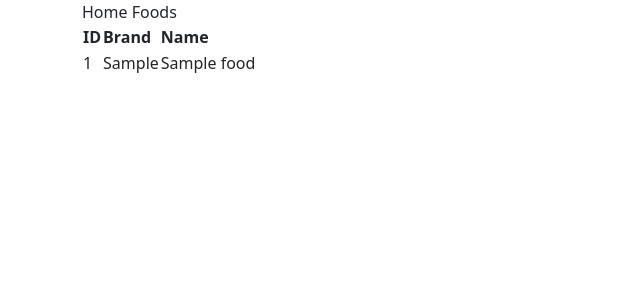
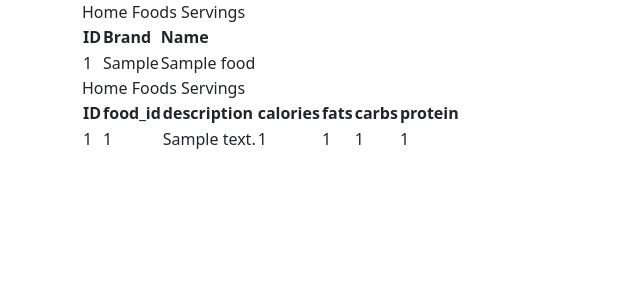
Before and after one commit to TylerCoulson/caloria, a FastAPI app: page /food/1 in a window 1280 px wide. Shown: the top 300 px of the page, without its empty margins (0-640 px from the left). Run offline with FastAPI, Linux system fonts and the light colour scheme; tables that the repository leaves empty hold one stand-in row (values such as "Sample post"); some libraries are stand-ins or nearby versions.

Commit message:
added serving_size to html

```diff
--- a/app/api/api_htmx_v1.py
+++ b/app/api/api_htmx_v1.py
@@ -1,8 +1,10 @@
 from fastapi import APIRouter
 
-from app.api.api_htmx import page_index, food
+from app.api.api_htmx import page_index, food, serving_size
 
 htmx_router = APIRouter()
 
 htmx_router.include_router(page_index.router)
 htmx_router.include_router(food.router, prefix="/food")
+htmx_router.include_router(food.router, prefix="/food")
+htmx_router.include_router(serving_size.router, prefix="/servings")
--- a/app/schemas/food.py
+++ b/app/schemas/food.py
@@ -14,3 +14,8 @@ class Food(FoodBase):
     # servings: List["Food"] | None = []
     class Config:
         orm_mode = True
+
+class FoodWithServings(Food):
+    servings: List["Food"] | None = []
+    class Config:
+        orm_mode = True
--- a/app/templates/base.html
+++ b/app/templates/base.html
@@ -1,13 +1,12 @@
 <!DOCTYPE html>
 <html>
     <head>
-        <meta charset="utf-8">
-        <meta http-equiv="X-UA-Compatible" content="IE=edge">
+        <meta charset="utf-8"/>
+        <meta http-equiv="X-UA-Compatible" content="IE=edge"/>
         <title>Weight Loss App</title>
-        <meta name="description" content="">
-        <meta name="viewport" content="width=device-width, initial-scale=1">
-        <link href="https://cdn.jsdelivr.net/npm/bootstrap@5.3.0-alpha1/dist/css/bootstrap.min.css" rel="stylesheet" integrity="sha384-GLhlTQ8iRABdZLl6O3oVMWSktQOp6b7In1Zl3/Jr59b6EGGoI1aFkw7cmDA6j6gD" crossorigin="anonymous">
-
+        <meta name="description" content=""/>
+        <meta name="viewport" content="width=device-width, initial-scale=1"/>
+        <link href="https://cdn.jsdelivr.net/npm/bootstrap@5.3.0-alpha1/dist/css/bootstrap.min.css" rel="stylesheet" integrity="sha384-GLhlTQ8iRABdZLl6O3oVMWSktQOp6b7In1Zl3/Jr59b6EGGoI1aFkw7cmDA6j6gD" crossorigin="anonymous"/>
     </head>
     <body id="container" class="container">
         {% include "nav.html"%}
--- a/app/templates/food.html
+++ b/app/templates/food.html
@@ -1,7 +1,7 @@
 {% if not hx_request %}{% extends "index.html" %}{% endif %}
 
 {% block content %}
-<table>
+<table name="food">
     <thead>
         <tr>
             <th id="id">ID</th>
@@ -10,14 +10,16 @@
         </tr>
     </thead>
     <tbody>
-    {% for food in foods %}
-        <tr>
-            <td headers="id" name="food_id" hx-push-url="true" value={{food.id}} hx-trigger="click" hx-get="/food/{{food.id}}" hx-target="#content">{{food.id}}</td>
-            <td headers="brand">{{food.brand}}</td>
-            <td headers="name">{{food.name}}</td>
+        {% for food in foods %}
+        <tr name="food_id" hx-push-url="true" hx-trigger="{{trigger}}" hx-get="/food/{{food.id}}" hx-target="#content">
+                <td headers="id">{{food.id}}</td>
+                <td headers="brand">{{food.brand}}</td>
+                <td headers="name">{{food.name}}</td>
         </tr>
-    {% endfor %}
-
+        {% endfor %}
     </tbody>
 </table>
+{% if include_servings %}
+    <div name="servings" id="servings" hx-trigger="load" hx-get="/servings/food_id/{{foods[0].id}}" hx-target="#servings"></div>
+{% endif %}
 {% endblock %}
--- a/app/templates/index.html
+++ b/app/templates/index.html
@@ -1,8 +1,10 @@
 {% if not hx_request %}{% extends "base.html" %}{% endif %}
 
 {% block content %}
+<!-- {% include "post_servings.html"%} -->
+<div hx-trigger="" hx-get="/food/all" hx-target="#content"></div>
 
-<div hx-trigger="load" hx-get="/food/all" hx-target="#content"></div>
+<H1>I just wanted to have something here for the landing page</H1>
 
 <!-- <h1> Get User by id</h1>
     <div>
--- a/app/templates/nav.html
+++ b/app/templates/nav.html
@@ -2,4 +2,5 @@
 <nav>
     <a hx-get="/" hx-push-url="true" hx-trigger="click" hx-target="#content">Home</a>
     <a hx-get="/food" hx-push-url="true" hx-target="#content">Foods</a>
+    <a hx-get="/servings" hx-push-url="true" hx-target="#content">Servings</a>
 </nav>
--- /dev/null
+++ b/app/templates/servings.html
@@ -0,0 +1,30 @@
+{% if not hx_request %}{% extends "index.html" %}{% endif %}
+
+{% block content %}
+<table>
+    <thead>
+        <tr>
+            <th id="id">ID</th>
+            <th id="food_id">food_id</th>
+            <th id="description">description</th>
+            <th id="calories">calories</th>
+            <th id="fats">fats</th>
+            <th id="carbs">carbs</th>
+            <th id="protein">protein</th>
+        </tr>
+    </thead>
+    <tbody>
+    {% for serving in servings %}
+        <tr name="serving_id" hx-push-url="true" hx-trigger="click" hx-get="/servings/{{serving.id}}" hx-target="#content">
+            <td headers="id">{{serving.id}}</td>
+            <td headers="food_id">{{serving.food_id}}</td>
+            <td headers="description">{{serving.description}}</td>
+            <td headers="calories">{{serving.calories}}</td>
+            <td headers="fats">{{serving.fats}}</td>
+            <td headers="carbs">{{serving.carbs}}</td>
+            <td headers="protein">{{serving.protein}}</td>
+        </tr>
+    {% endfor %}
+    </tbody>
+</table>
+{% endblock %}
```
Also changed, not shown: app/api/api_V1/serving_size.py (+5 -3 lines), app/api/api_htmx/food.py (+6 -1 lines), app/api/api_htmx/serving_size.py (added, +45 -0 lines), app/templates/post_servings.html (added, +16 -0 lines).
